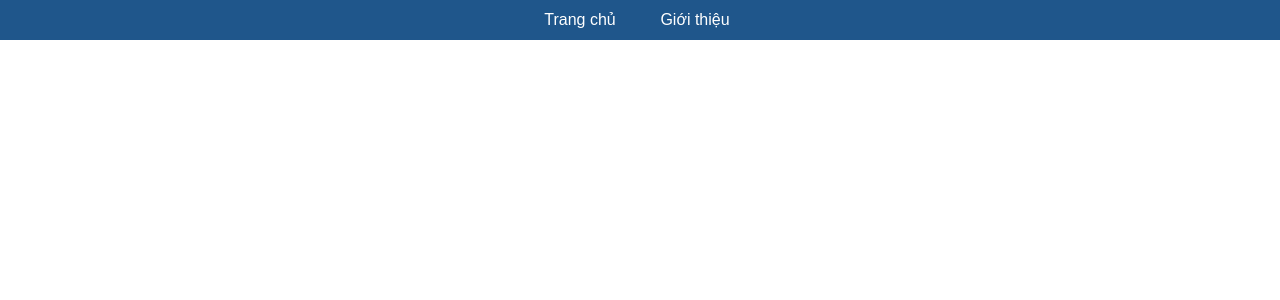
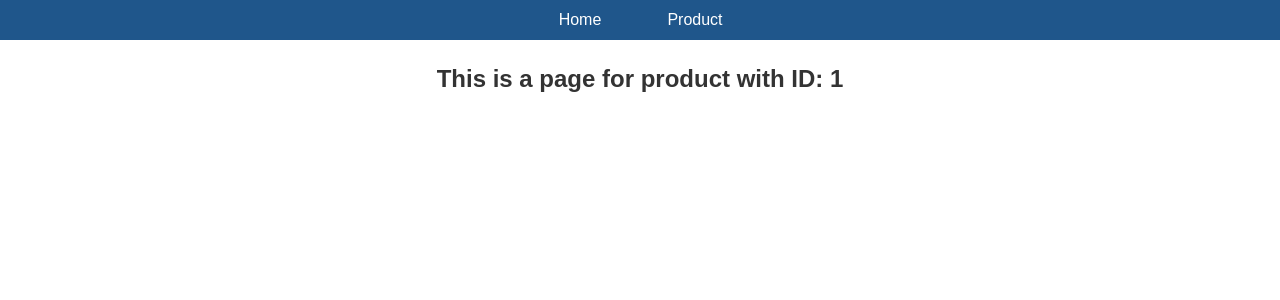
Before and after one commit to dontuty123/pokemon-vue, a React (Create React App) app in the folder 3.Js/react/duyttt/study/my-app-demo/: page /product/1 in a window 1280 px wide. Shown: the top 300 px of the page. Built offline with nearby package versions, Linux system fonts and the light colour scheme.

Commit message:
router demo

```diff
--- a/3.Js/react/duyttt/study/my-app-demo/package.json
+++ b/3.Js/react/duyttt/study/my-app-demo/package.json
@@ -8,6 +8,7 @@
     "@testing-library/user-event": "^7.2.1",
     "node-sass": "^4.14.1",
     "prop-types": "^15.7.2",
+    "query-string": "^6.13.2",
     "react": "^16.13.1",
     "react-dom": "^16.13.1",
     "react-router-dom": "^5.2.0",
--- a/3.Js/react/duyttt/study/my-app-demo/src/container/DemoParent/index.tsx
+++ b/3.Js/react/duyttt/study/my-app-demo/src/container/DemoParent/index.tsx
@@ -50,8 +50,8 @@ class DemoParent extends Component<Props, State> {
             <div>
                 <h1 className="title-txt">{name}</h1>
                 <div className="btn-submit">
-                    <DisplayText count={count}/>
-                    <DisplayButton ClickHandler={val => this.changeValueCount(val)}/>
+                    <DisplayText count={count} />
+                    <DisplayButton ClickHandler={val => this.changeValueCount(val)} />
                 </div>
             </div>
         )
--- a/3.Js/react/duyttt/study/my-app-demo/src/container/Home/index.tsx
+++ b/3.Js/react/duyttt/study/my-app-demo/src/container/Home/index.tsx
@@ -1,29 +1,32 @@
 import React, {Component} from "react";
 import "./style.scss"
-import {BrowserRouter as Router, Route, Link} from "react-router-dom";
+import {BrowserRouter as Router, Route, Link, RouteComponentProps} from "react-router-dom";
 import DemoParent from "../DemoParent";
 
 interface Props {
-    id?: number,
+    id?: string,
 }
 
-interface State {
-    id: number,
+function Product({match}: RouteComponentProps<Props>) {
+    return <h2 className="title">This is a page for product with ID: {match.params.id} </h2>;
 }
 
-const Introduce = () => {
-    return <h2 className="title">This is a page for product </h2>;
-}
 const Home = () => {
     return (
         <Router>
             <div id="menu">
                 <ul>
-                    <li><Link to="/">Trang chủ</Link></li>
-                    <li><Link to="/introduce">Giới thiệu</Link></li>
+                    <li><Link to="/">Home</Link></li>
+                    <li>
+                        <Link to="#">Product</Link>
+                        <ul className="sub-menu">
+                            <li><Link to="/product/1">Product 1</Link></li>
+                            <li><Link to="/product/2">Product 2</Link></li>
+                        </ul>
+                    </li>
                 </ul>
-                <Route path="/" exact component={DemoParent}/>
-                <Route path="/introduce" component={Introduce}/>
+                <Route path="/" exact component={DemoParent} />
+                <Route path="/product/:id" component={Product} />
             </div>
         </Router>
     );
--- a/3.Js/react/duyttt/study/my-app-demo/src/container/Home/style.scss
+++ b/3.Js/react/duyttt/study/my-app-demo/src/container/Home/style.scss
@@ -1,14 +1,13 @@
-/*==Reset CSS==*/
 * {
   margin: 0;
   padding: 0;
 }
+
 body {
   font-family: sans-serif;
   color: #333;
 }
 
-/*==Style menu===*/
 #menu ul {
   background: #1F568B;
   list-style-type: none;
@@ -31,6 +30,20 @@ body {
   background: #F1F1F1;
   color: #333;
 }
+
+.sub-menu {
+  display: none;
+  position: absolute;
+}
+#menu li {
+  position: relative;
+}
+#menu li:hover .sub-menu {
+  display: block;
+}
+.sub-menu li {
+  margin-left: 0 !important;
+}
 .title {
   text-align: center;
   margin-top: 25px;
```
Also changed, not shown: 1 other file (tests, documents, lock files or other folders).
